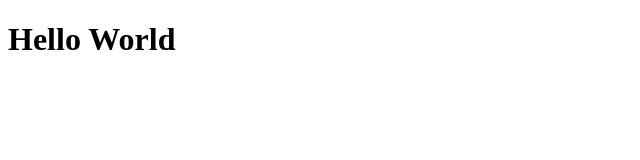
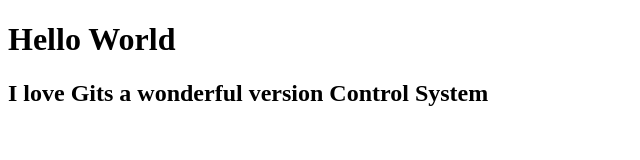
Before and after one commit to osn23/project1, a plain HTML site: page index.html in a window 1280 px wide. Shown: the whole page, without its empty margins (0-640 px from the left). Drawn offline with Linux system fonts and the light colour scheme.

Commit message:
modified Index

```diff
--- a/index.html
+++ b/index.html
@@ -7,5 +7,6 @@
 </head>
 <body>
     <h1>Hello World</h1>
+    <h2>I love Gits a wonderful version Control System</h2>
 </body>
 </html>
```
